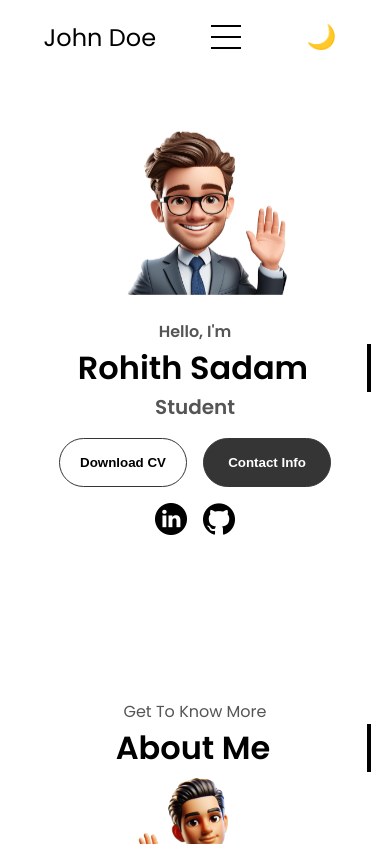
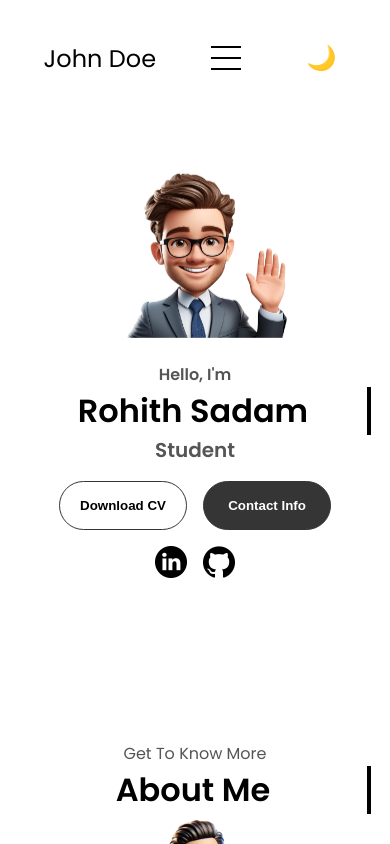
Before and after one commit to sadam456/Portfolio, a React (Create React App) app: page / in a window 390 px wide. Shown: the top 844 px of the page. Built offline with nearby package versions, Linux system fonts and the light colour scheme.

Commit message:
Update mediaqueries.css

```diff
--- a/src/mediaqueries.css
+++ b/src/mediaqueries.css
@@ -104,9 +104,7 @@
 }
 
 @media screen and (max-width: 480px) {
-   #hamburger-nav {
-    height: 5vh;
-  }
+
   #profile {
     height: 63vh;
   }
```
